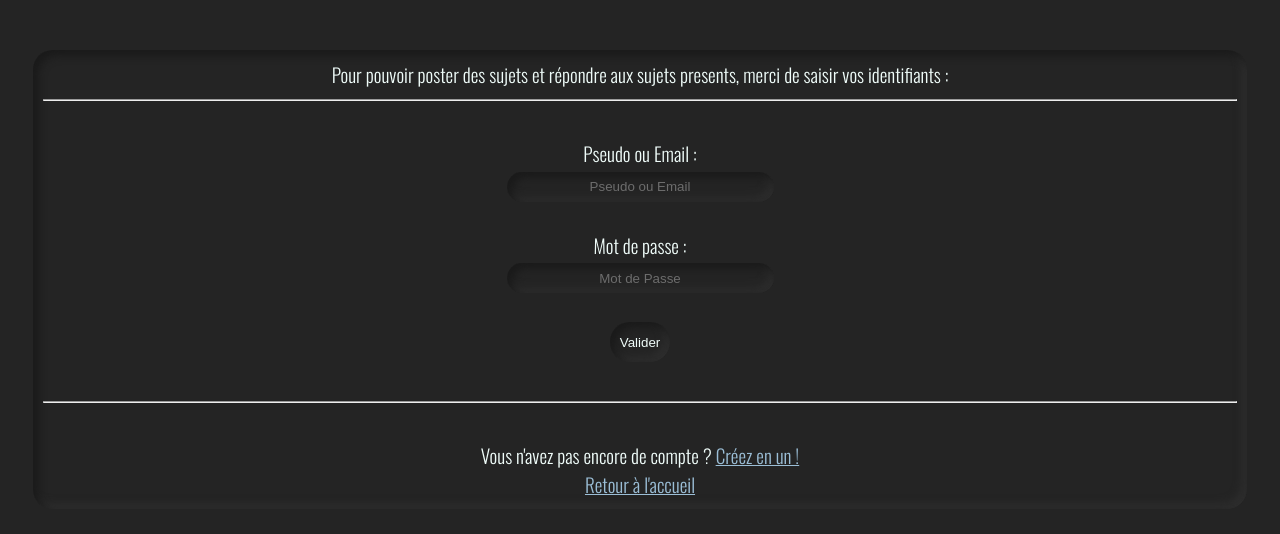
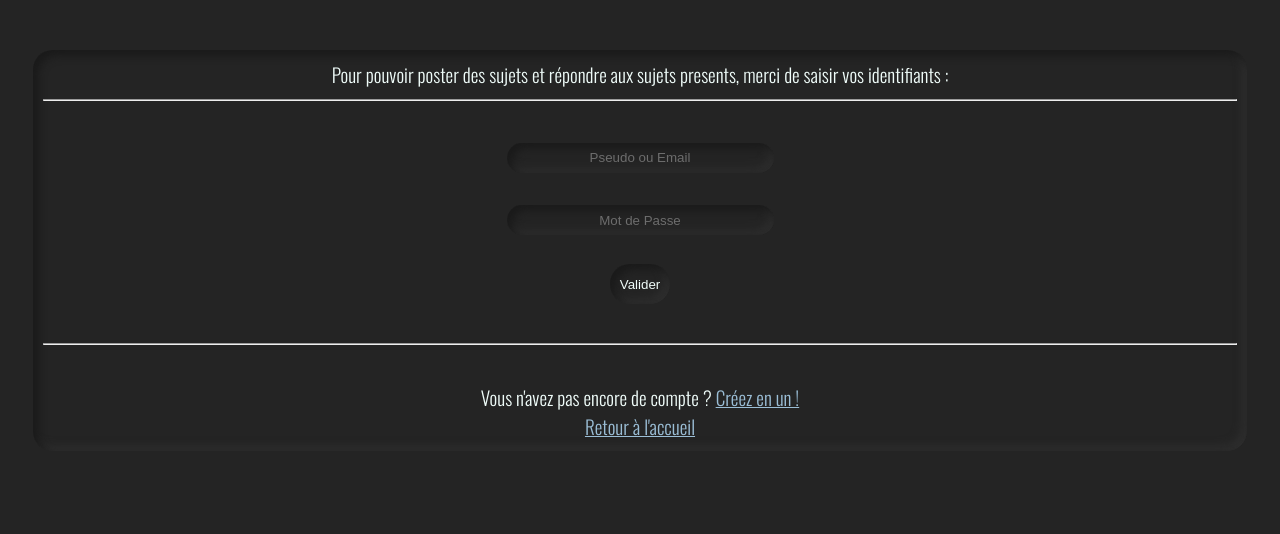
Before and after one commit to WhatANiceDayToCode/Blog-Project, a PHP site: page /login.php in a window 1280 px wide. Shown: the top 534 px of the page. Run offline with PHP 8.4, Linux system fonts and the light colour scheme.

Commit message:
Update login.php

```diff
--- a/pages/login.php
+++ b/pages/login.php
@@ -64,10 +64,8 @@
             <br>
             <hr>
             <br>
-            Pseudo ou Email : <br>
             <input class="input" type="text" size="30" name="pseudo" placeholder="Pseudo ou Email"><br>
             <br>
-            Mot de passe : <br>
             <input class="input" type="password" size="30" name="password" placeholder="Mot de Passe"><br><br>
 
             <?php
```
